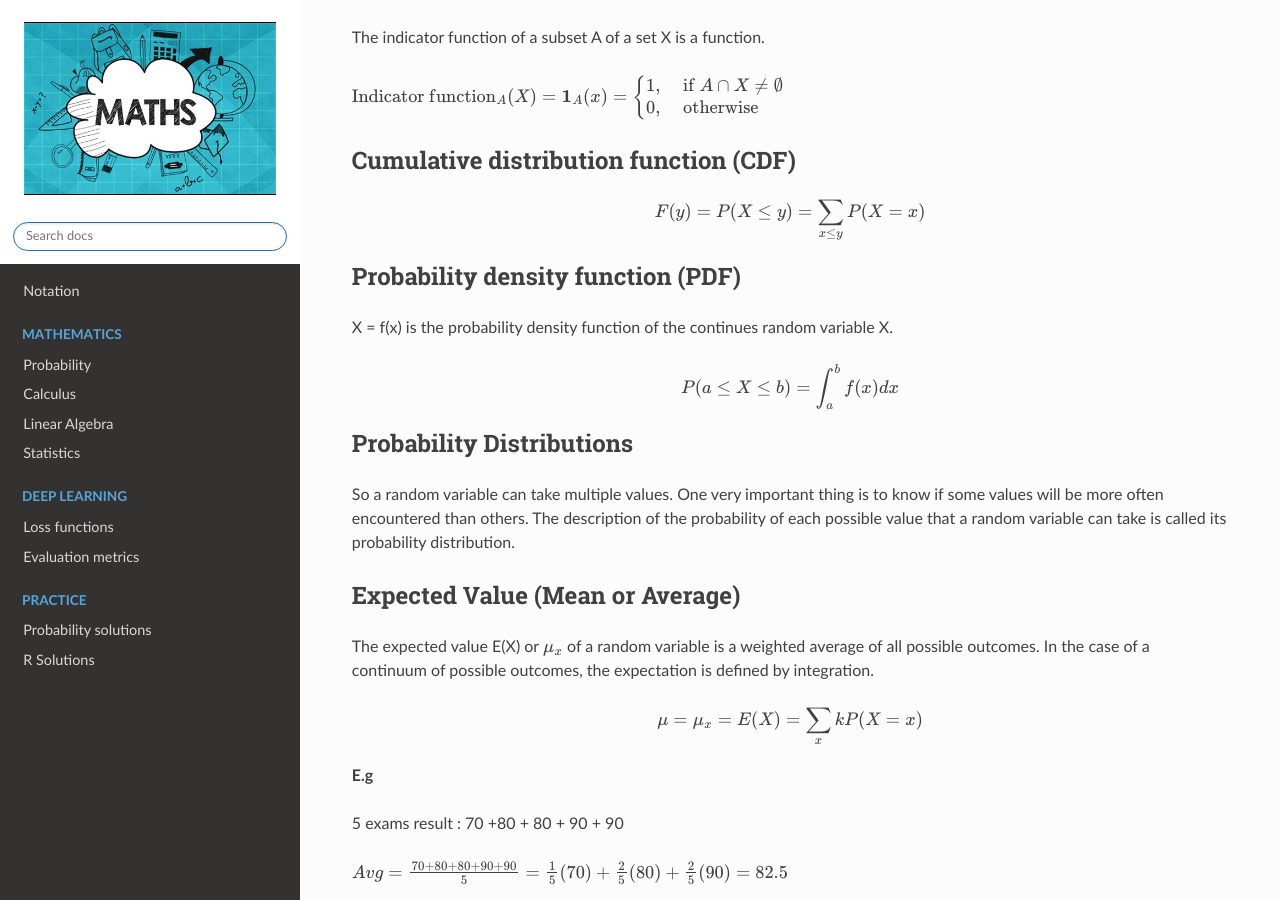
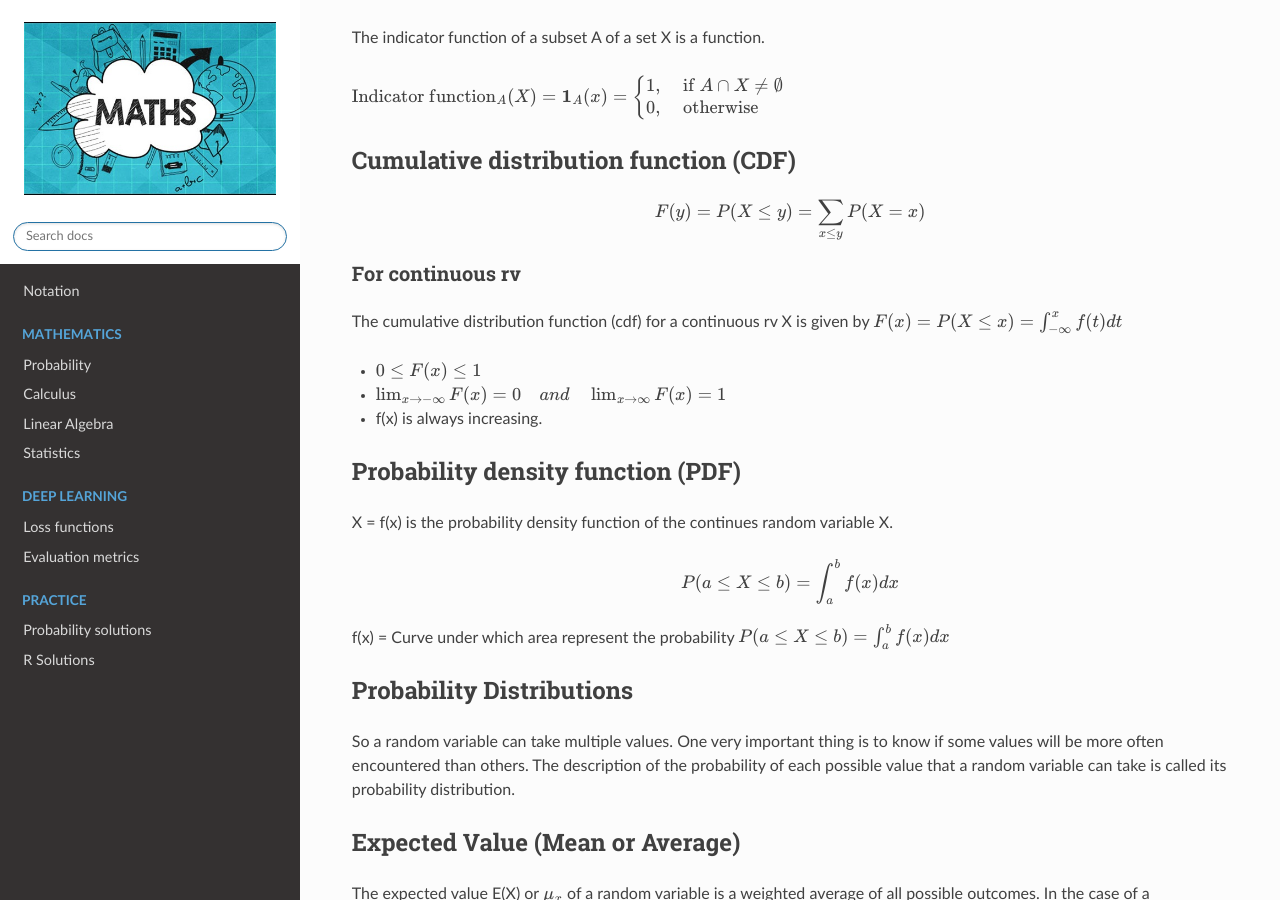
Before and after one commit to akkefa/ml-notes, a Sphinx documentation site: the page built from docs/probability/random_rv.rst, in a window 1280 px wide and 900 px high, scrolled down 1097 px. Built offline with Sphinx 7.4.7 and the Read the Docs theme 2.0.0, drawn with Linux system fonts in a browser that asks for light colours.

Commit message:
New changes.

```diff
--- a/docs/probability/random_rv.rst
+++ b/docs/probability/random_rv.rst
@@ -60,6 +60,14 @@ Cumulative distribution function (CDF)
 
  F(y)=P(X \leq y)=\sum_{x \leq y} P(X=x)
 
+For continuous rv
+^^^^^^^^^^^^^^^^^^
+The cumulative distribution function (cdf) for a continuous rv X is given by :math:`F(x)=P(X \leq x)=\int_{-\infty}^{x} f(t) d t`
+
+* :math:`0 \leq F(x) \leq 1`
+* :math:`\lim _{x \rightarrow-\infty} F(x)=0 \quad and \quad \lim _{x \rightarrow \infty} F(x)=1`
+* f(x) is always increasing.
+
 Probability density function (PDF)
 -------------------------------------
 X = f(x) is the probability density function of the continues random variable X.
@@ -68,6 +76,8 @@ X = f(x) is the probability density function of the continues random variable X.
 
     P(a \leq X \leq b)=\int_{a}^{b} f(x) d x
 
+
+f(x) = Curve under which area represent the probability :math:`P(a \leq X \leq b)=\int_{a}^{b} f(x) d x`
 
 Probability Distributions
 -------------------------
@@ -141,6 +151,9 @@ Defined as
 
 :math:`V(X) = E[(X - E[X])^2] = E[(X - \mu)^2]  = E[X^2] - E[X]^2`
 
+
+
+
 If X is a continuous random variable, the variance is defined by the integral of the probability density function.
 :math:`V(X)=\int_{-\infty}^{\infty} (x - \mu_x)^2 f(x) d x`
 
```
Also changed, not shown: docs/probability/continuous_rv.rst (+0 -13 lines).
